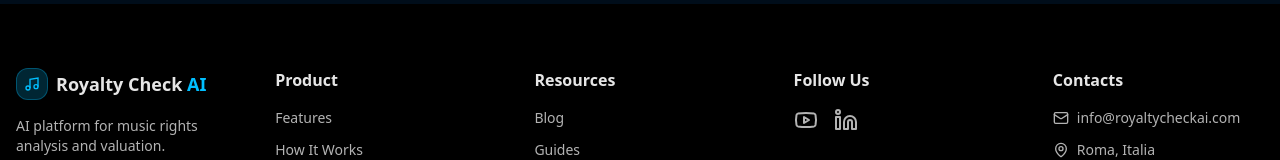
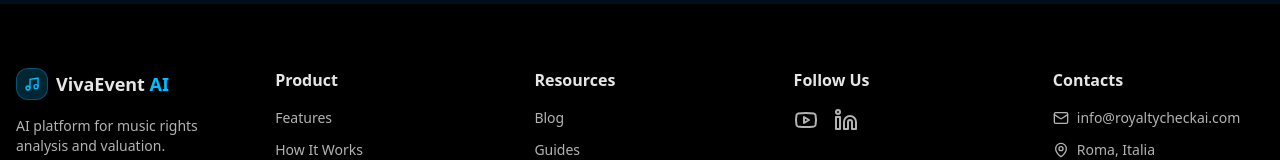
Before and after one commit to wrimmer82/VivaEvent.Analyzer, a React (Vite) app: page / in a window 1280 px wide. Shown: the part 1586-1746 px from the top of the page. Built offline with nearby package versions, Linux system fonts and the light colour scheme.

Commit message:
Preceding changes

```diff
--- a/src/components/Footer.tsx
+++ b/src/components/Footer.tsx
@@ -18,7 +18,7 @@ const Footer = () => {
                   <circle cx="18" cy="16" r="3" />
                 </svg>
               </div>
-              <span className="text-lg font-bold">Royalty Check <span className="text-primary">AI</span></span>
+              <span className="text-lg font-bold">VivaEvent <span className="text-primary">AI</span></span>
             </div>
             <p className="text-sm" style={{ color: 'hsl(0, 0%, 70%)' }}>
               {t.footer.description[lang]}
```
